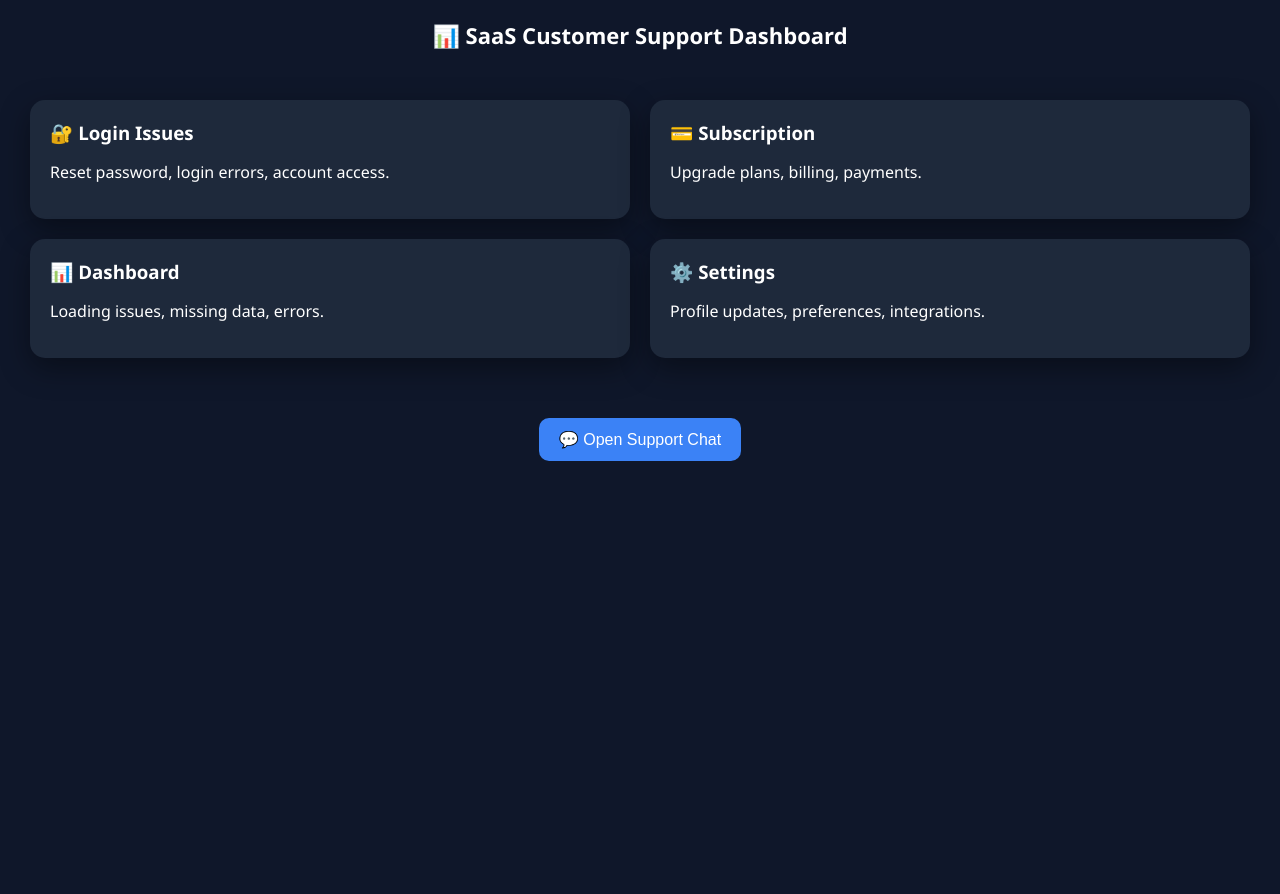
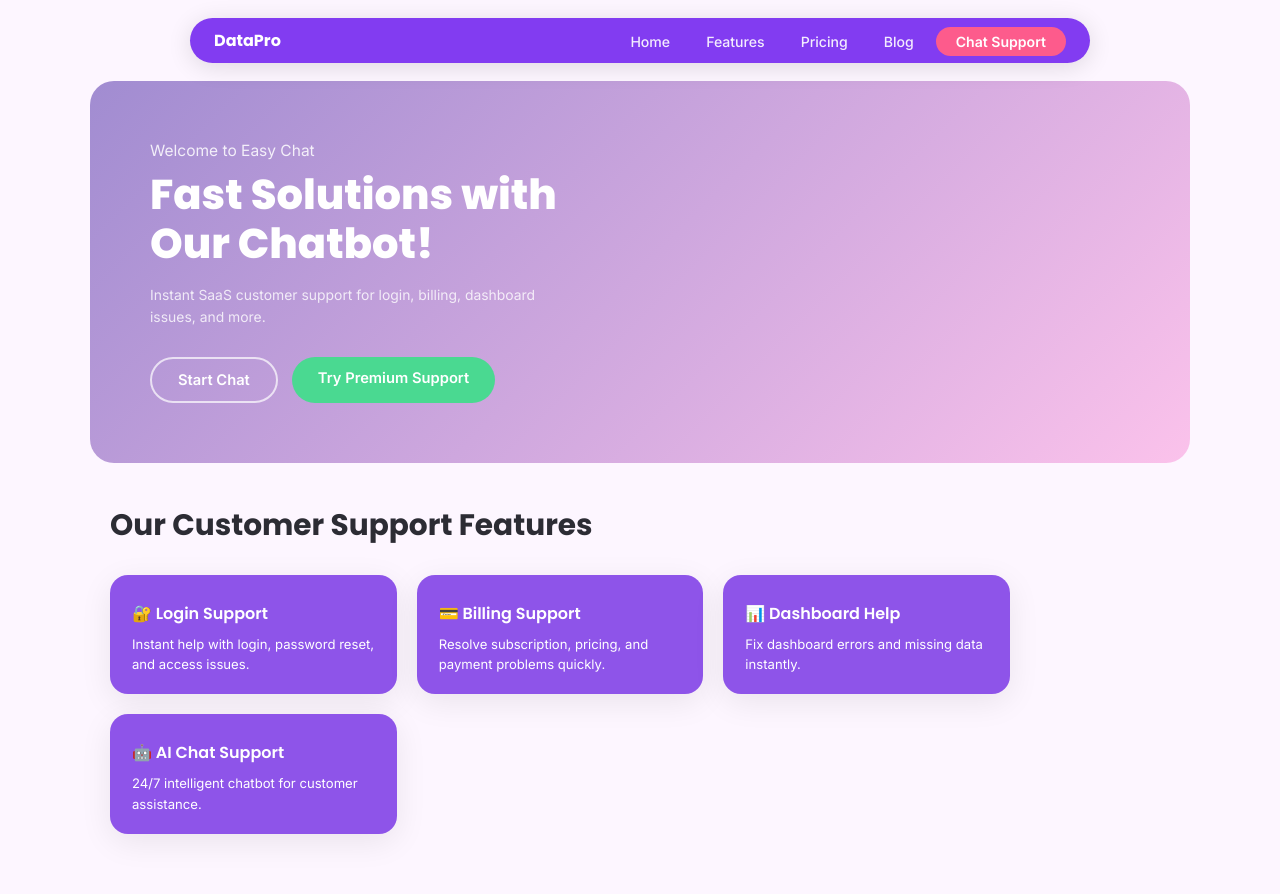
Before and after one commit to Moulyadj-06/task1_chatbot, a Flask app: page / in a window 1280 px wide. Before the commit the page ends 461 px from the top, so only its background shows below. Run offline with Flask 3, Linux system fonts and the light colour scheme.

Commit message:
initial chatbot

```diff
--- a/app.py
+++ b/app.py
@@ -1,6 +1,9 @@
 from flask import Flask, request, jsonify, render_template
 from groq import Groq
 import os
+from dotenv import load_dotenv
+
+load_dotenv()
 
 app = Flask(__name__)
 
--- a/templates/dashboard.html
+++ b/templates/dashboard.html
@@ -1,94 +1,114 @@
 <!DOCTYPE html>
-<html>
+<html lang="en">
 <head>
-    <title>SaaS Dashboard</title>
-
+<meta charset="UTF-8">
+<meta name="viewport" content="width=device-width, initial-scale=1.0">
+<title>Chatbot</title>
+<link href="https://fonts.googleapis.com/css2?family=Poppins:wght@400;500;600;700;800&family=Inter:wght@400;500;600&display=swap" rel="stylesheet">
 <style>
-        body {
-            margin: 0;
-            font-family: 'Segoe UI';
-            background: #0f172a;
-            color: white;
+  *, *::before, *::after { box-sizing: border-box; margin: 0; padding: 0; }
+  :root {
+    --primary: #823cf1;        /* Soft Purple */
+    --secondary: #fd5b8c;      /* Soft Pink */
+    --accent: #4AD991;         /* Mint Green */
+    --white: #ffffff;
+    --bg-light: #FDF6FF;       /* Light lavender background */
+    --text: #2C2C34;           /* Dark text */
+    --muted: #5e5e80;          /* Muted gray */
+    --card-shadow: 0 8px 32px rgba(0,0,0,0.08);
   }
 
-        .header {
-            padding: 20px;
-            font-size: 22px;
-            font-weight: bold;
-            text-align: center;
-        }
+  body { font-family: 'Inter', sans-serif; background: var(--bg-light); color: var(--text); overflow-x: hidden; }
 
-        .container {
-            display: grid;
-            grid-template-columns: repeat(2, 1fr);
-            gap: 20px;
-            padding: 30px;
-        }
+  nav { background: var(--primary); border-radius: 50px; margin: 18px auto; max-width: 900px; padding: 10px 24px; display: flex; align-items: center; justify-content: space-between; position: sticky; top: 14px; z-index: 100; box-shadow: 0 4px 24px rgba(0,0,0,0.12); }
+  .nav-logo { color: var(--white); font-family: 'Poppins', sans-serif; font-weight: 700; font-size: 1rem; }
+  .nav-links { display: flex; gap: 8px; list-style: none; align-items: center; }
+  .nav-links a { color: rgba(255, 255, 255, 0.9); text-decoration: none; font-size: 0.88rem; font-weight: 500; padding: 6px 14px; border-radius: 20px; transition: background 0.2s, color 0.2s; }
+  .nav-links a:hover { background: rgba(255,255,255,0.15); color: #fff; }
+  .nav-links .btn-login { background: var(--secondary); color: var(--white); font-weight: 700; border-radius: 20px; padding: 6px 20px; }
+  .nav-links .btn-login:hover { background: #ff6590; }
 
-        .card {
-            background: #1e293b;
-            padding: 20px;
-            border-radius: 15px;
-            box-shadow: 0 10px 30px rgba(0,0,0,0.4);
-        }
+  .hero { background: linear-gradient(135deg, #A18CD1 0%, #FBC2EB 100%); border-radius: 24px; max-width: 1100px; margin: 0 auto 40px; padding: 60px 60px 0; display: grid; grid-template-columns: 1fr 1fr; align-items: flex-end; min-height: 380px; position: relative; overflow: hidden; color: var(--white); }
+  .hero-text { padding-bottom: 60px; }
+  .hero-text p.tagline { color: rgba(255,255,255,0.85); font-size: 0.97rem; margin-bottom: 10px; }
+  .hero-text h1 { font-family: 'Poppins', sans-serif; font-size: 2.6rem; font-weight: 800; color: var(--white); line-height: 1.18; margin-bottom: 16px; }
+  .hero-text .hero-desc { color: rgba(255,255,255,0.8); font-size: 0.87rem; line-height: 1.6; max-width: 400px; margin-bottom: 28px; }
+  .hero-btns { display: flex; gap: 14px; flex-wrap: wrap; }
+  .btn { padding: 12px 26px; border-radius: 30px; font-weight: 600; font-size: 0.92rem; cursor: pointer; border: none; transition: transform 0.18s, box-shadow 0.18s; text-decoration: none; display: inline-block; }
+  .btn:hover { transform: translateY(-2px); box-shadow: 0 6px 20px rgba(0,0,0,0.12); }
+  .btn-outline { background: transparent; border: 2px solid rgba(255,255,255,0.7); color: var(--white); }
+  .btn-outline:hover { background: rgba(255,255,255,0.1); }
+  .btn-premium { background: var(--accent); color: var(--white); }
+  .btn-premium:hover { background: #3ddf8a; }
 
-        .card h3 {
-            margin: 0 0 10px;
-        }
+  .section { max-width: 1100px; margin: 0 auto 60px; padding: 0 20px; }
+  .section-title { font-family: 'Poppins', sans-serif; font-size: 1.85rem; font-weight: 700; margin-bottom: 28px; color: var(--text); }
 
-        .chat-btn {
-            display: block;
-            margin: 30px auto;
-            background: #3b82f6;
-            padding: 12px 20px;
-            border: none;
-            border-radius: 10px;
-            color: white;
-            cursor: pointer;
-            font-size: 16px;
-        }
-
-        .chat-btn:hover {
-            background: #2563eb;
-        }
+  .features-grid { display: grid; grid-template-columns: repeat(auto-fit, minmax(240px, 1fr)); gap: 20px; max-width: 900px; }
+  .feat-card { background: #8E54E9; border-radius: 18px; padding: 26px 22px 20px; color: var(--text); transition: transform 0.2s, box-shadow 0.2s; cursor: default; box-shadow: var(--card-shadow); }
+  .feat-card:hover { transform: translateY(-4px); box-shadow: 0 12px 32px rgba(238, 228, 228, 0.15); }
+  .feat-card h3 { font-family: 'Poppins', sans-serif; font-size: 1rem; font-weight: 600; margin-bottom: 8px; color: #ffffff; }
+  .feat-card p  { font-size: 0.82rem; color: #ffffff; line-height: 1.55; }
 </style>
 </head>
-
 <body>
 
-<div class="header">📊 SaaS Customer Support Dashboard</div>
-
-<div class="container">
-    <div class="card">
-        <h3>🔐 Login Issues</h3>
-        <p>Reset password, login errors, account access.</p>
+<!-- NAV -->
+<div class="page">
+  <nav>
+    <div class="nav-logo">DataPro</div>
+    <ul class="nav-links">
+      <li><a href="#">Home</a></li>
+      <li><a href="#features">Features</a></li>
+      <li><a href="#pricing">Pricing</a></li>
+      <li><a href="#blog">Blog</a></li>
+      <li><a href="/chatbot" class="btn-login">Chat Support</a></li>
+    </ul>
+  </nav>
 </div>
 
-    <div class="card">
-        <h3>💳 Subscription</h3>
-        <p>Upgrade plans, billing, payments.</p>
+<!-- HERO -->
+<div class="page">
+  <div class="hero">
+    <div class="hero-text">
+      <p class="tagline">Welcome to Easy Chat</p>
+      <h1>Fast Solutions with Our Chatbot!</h1>
+      <p class="hero-desc">
+        Instant SaaS customer support for login, billing, dashboard issues, and more.
+      </p>
+      <div class="hero-btns">
+        <a href="/chatbot" class="btn btn-outline">Start Chat</a>
+        <a href="/chatbot" class="btn btn-premium">Try Premium Support</a>
       </div>
-
-    <div class="card">
-        <h3>📊 Dashboard</h3>
-        <p>Loading issues, missing data, errors.</p>
     </div>
-
-    <div class="card">
-        <h3>⚙️ Settings</h3>
-        <p>Profile updates, preferences, integrations.</p>
+    <div class="hero-robot">
+      <!-- Optional SVG Robot here -->
+    </div>
   </div>
 </div>
 
-<button class="chat-btn" onclick="openChat()">
-    💬 Open Support Chat
-</button>
-
-<script>
-function openChat() {
-    window.location.href = "/chatbot";
-}
-</script>
+<!-- FEATURES -->
+<div class="section" id="features">
+  <h2 class="section-title">Our Customer Support Features</h2>
+  <div class="features-grid">
+    <div class="feat-card">
+      <h3>🔐 Login Support</h3>
+      <p>Instant help with login, password reset, and access issues.</p>
+    </div>
+    <div class="feat-card">
+      <h3>💳 Billing Support</h3>
+      <p>Resolve subscription, pricing, and payment problems quickly.</p>
+    </div>
+    <div class="feat-card">
+      <h3>📊 Dashboard Help</h3>
+      <p>Fix dashboard errors and missing data instantly.</p>
+    </div>
+    <div class="feat-card">
+      <h3>🤖 AI Chat Support</h3>
+      <p>24/7 intelligent chatbot for customer assistance.</p>
+    </div>
+  </div>
+</div>
 
 </body>
 </html>
```
Lines whose indentation alone changed are shown as unchanged.
